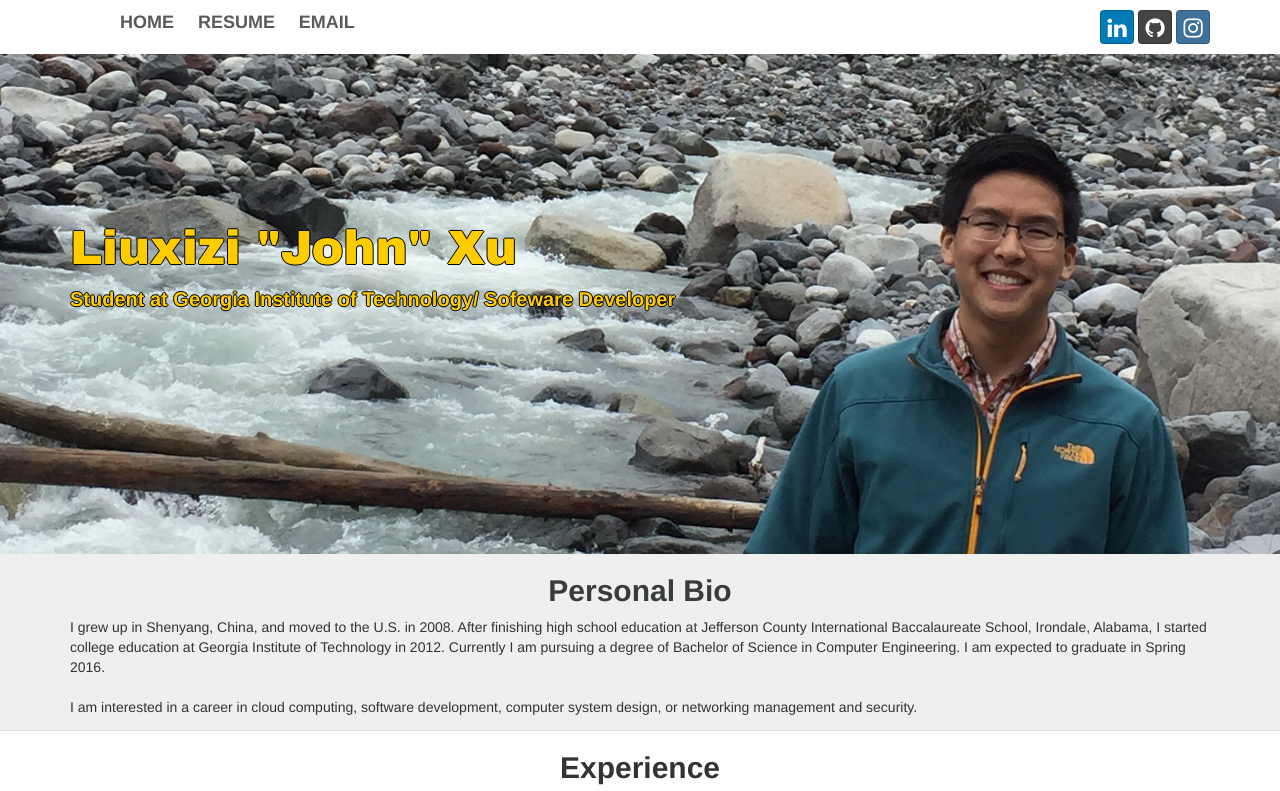
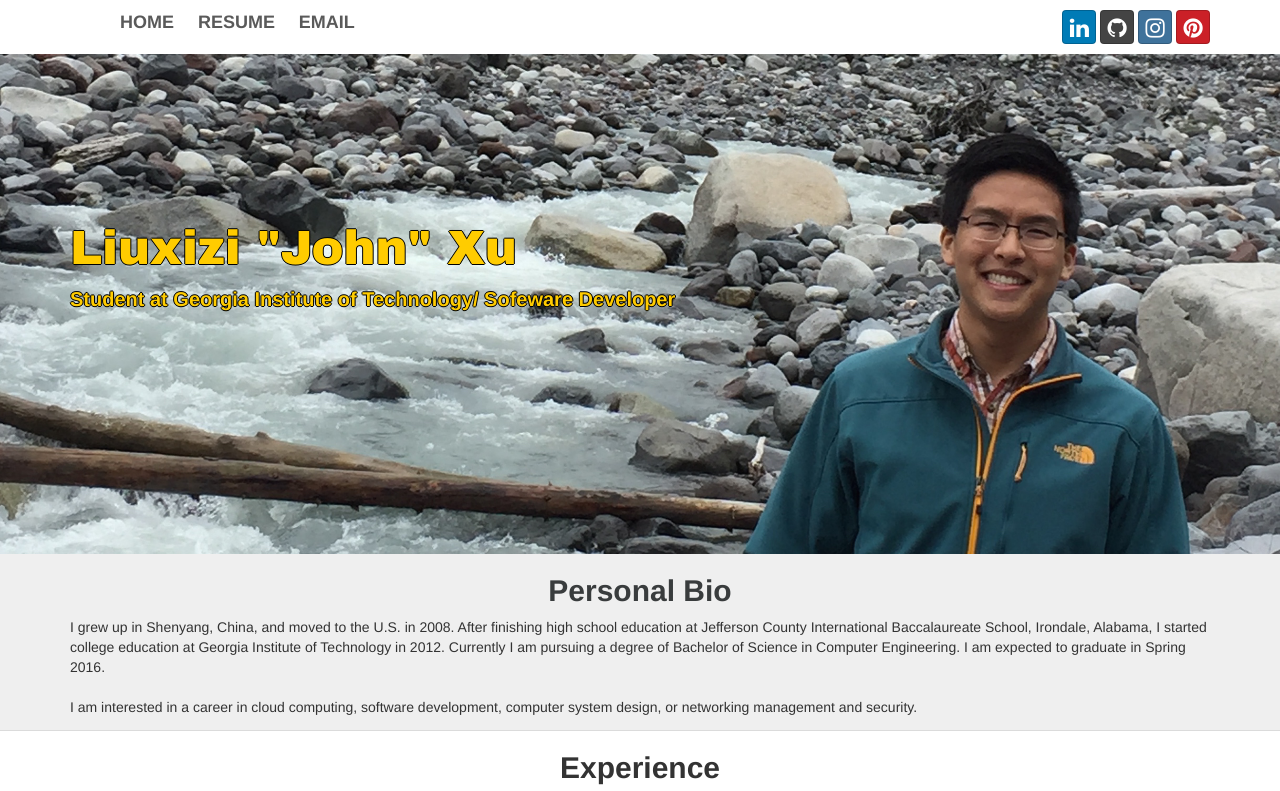
Before and after one commit to xizi-xu/xizi-xu.github.io, a plain HTML site: page index.html in a window 1280 px wide. Shown: the top 791 px of the page. Drawn offline with nearby package versions, Linux system fonts and the light colour scheme.

Commit message:
clean up and add pinterest

```diff
--- a/index.html
+++ b/index.html
@@ -43,6 +43,11 @@
     					<i class="fa fa-instagram"></i>
     				</a>
     			</li>
+          <li>
+            <a href="https://www.pinterest.com/xizi_xu/" target="_blank" class="btn btn-social-icon btn-pinterest">
+    					<i class="fa fa-pinterest"></i>
+    				</a>
+          </li>
   	    </ul>
   	  </div>
     </div>
@@ -78,16 +83,13 @@
 	                 <img src = "img/capitalOne.jpg"/>
                 </a>
 	            </div>
-
     					<h5>Technology Development Intern
     					<br>June 2015 - August 2015</h5>
-
 	            <div class="thumbnail img-responsive">
 	              <a href="https://www.corning.com/worldwide/en.html">
 							     <img src = "img/corning.png"/>
 						    </a>
 	            </div>
-
     					<h5>Software Engineer Intern
     					<br>May 2014 - August 2014</h5>
 	    		 </div>
```
Also changed, not shown: 2 other files. Lines whose indentation alone changed are shown as unchanged.
